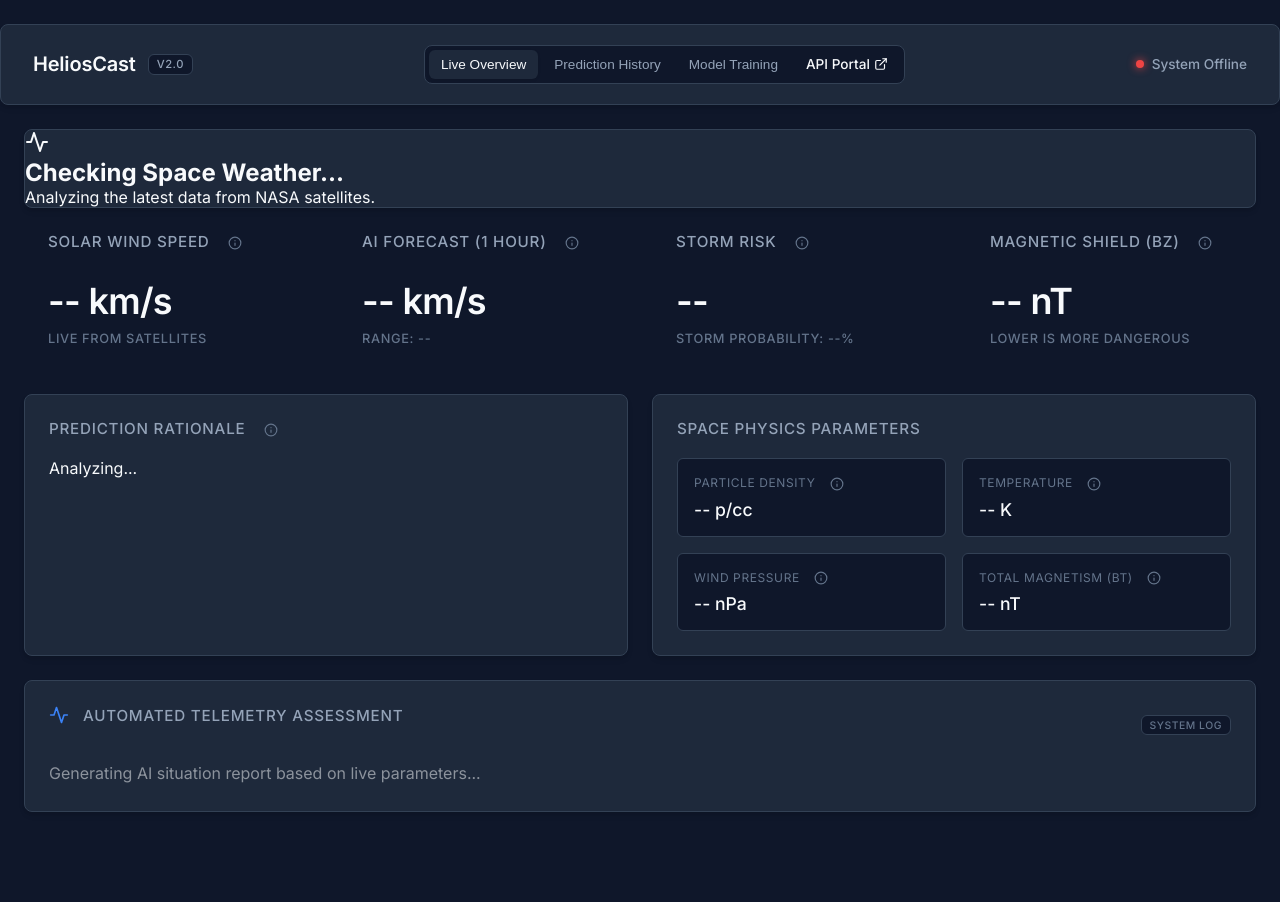
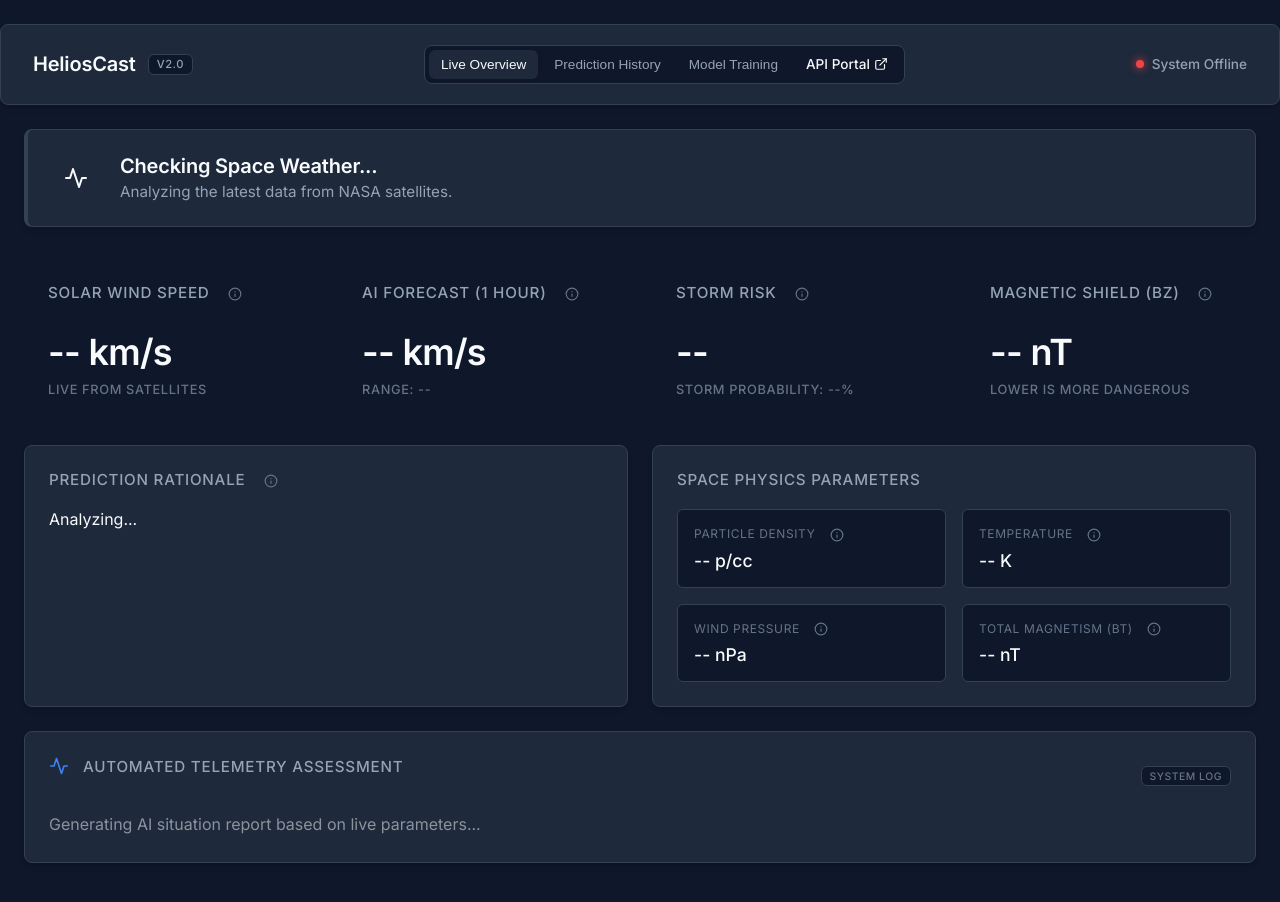
Before and after one commit to pushpaktiwarii/HeliosCast, a website built with Vite: page frontend/index.html in a window 1280 px wide. Shown: the top 902 px of the page. Before the commit the page ends 868 px from the top, so only its background shows below. Built offline with nearby package versions, Linux system fonts and the light colour scheme; files whose address does not match are found by name.

Commit message:
UI Fix: Restored TLDR banner layout styles

```diff
--- a/frontend/src/style.css
+++ b/frontend/src/style.css
@@ -327,6 +327,36 @@ body {
 
 .mt-2 { margin-top: 1.5rem; }
 
+/* TLDR Banner */
+.tldr-banner {
+  display: flex;
+  align-items: center;
+  gap: 1.25rem;
+  padding: 1.5rem;
+  margin-bottom: 2rem;
+  border-left: 4px solid var(--border-color);
+}
+.tldr-icon {
+  font-size: 2rem;
+  font-weight: 700;
+  display: flex;
+  align-items: center;
+  justify-content: center;
+  width: 48px;
+  height: 48px;
+}
+.tldr-text h2 {
+  font-size: 1.25rem;
+  font-weight: 600;
+  margin-bottom: 0.25rem;
+  color: var(--text-primary);
+  letter-spacing: -0.01em;
+}
+.tldr-text p {
+  font-size: 0.95rem;
+  color: var(--text-secondary);
+}
+
 /* Responsive Media Queries */
 @media (max-width: 1024px) {
   .header { margin: 1rem; padding: 1rem; }
```
Also changed, not shown: frontend/dist/assets/index-9xJmZlhf.js (renamed from frontend/dist/assets/index-v8J7OOq8.js), frontend/dist/assets/index-Bh-tp5CK.css (added), frontend/dist/assets/index-C6q_Zke_.css (deleted), frontend/dist/index.html.
